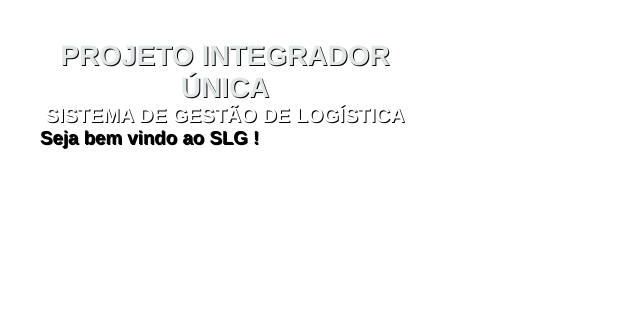
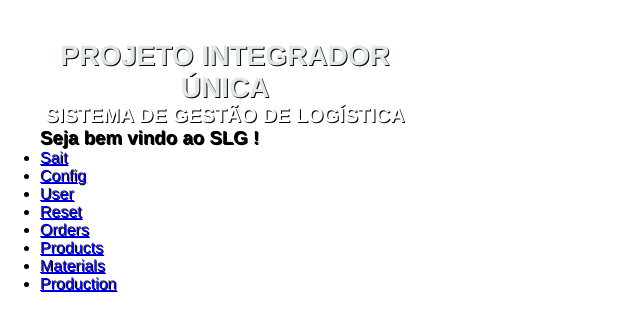
Before and after one commit to RODRIGOGRILLOMOREIRA/ESTUDO-DIRIGIDO-UNICA-COM-ROUTER, a React (Vite) app: page /Home in a window 1280 px wide. Shown: the top 330 px of the page, without its empty margins (0-640 px from the left). Built offline with nearby package versions, Linux system fonts and the light colour scheme.

Commit message:
Adicionado Links

```diff
--- a/src/pages/Home/Home.jsx
+++ b/src/pages/Home/Home.jsx
@@ -1,4 +1,5 @@
 import React from 'react';
+import { Link } from "react-router-dom";
 
 const Home = () => {
 
@@ -8,9 +9,36 @@ const Home = () => {
         <h1>PROJETO INTEGRADOR ÚNICA</h1>
         <h2>SISTEMA DE GESTÃO DE LOGÍSTICA</h2>
         <h3>Seja bem vindo ao SLG !</h3>
-        {/* <button>
-            ENTRAR
-        </button> */}
+
+        <nav>
+          <ul>
+            <li>
+              <Link to="/Login">Sait</Link>
+            </li>
+            <li>
+              <Link to="/Config">Config</Link>
+            </li>
+            <li>
+              <Link to="/User">User</Link>
+            </li>
+            <li>
+              <Link to="/Reset">Reset</Link>
+            </li>
+            <li>
+              <Link to="/Orders">Orders</Link>
+            </li>
+            <li>
+              <Link to="/Products">Products</Link>
+            </li>
+            <li>
+              <Link to="/Materials">Materials</Link>
+            </li>
+            <li>
+              <Link to="/Production">Production</Link>
+            </li>
+          </ul>
+        </nav>
+
       </form>
     </div>
   );
```
Also changed, not shown: observacoes.txt.
